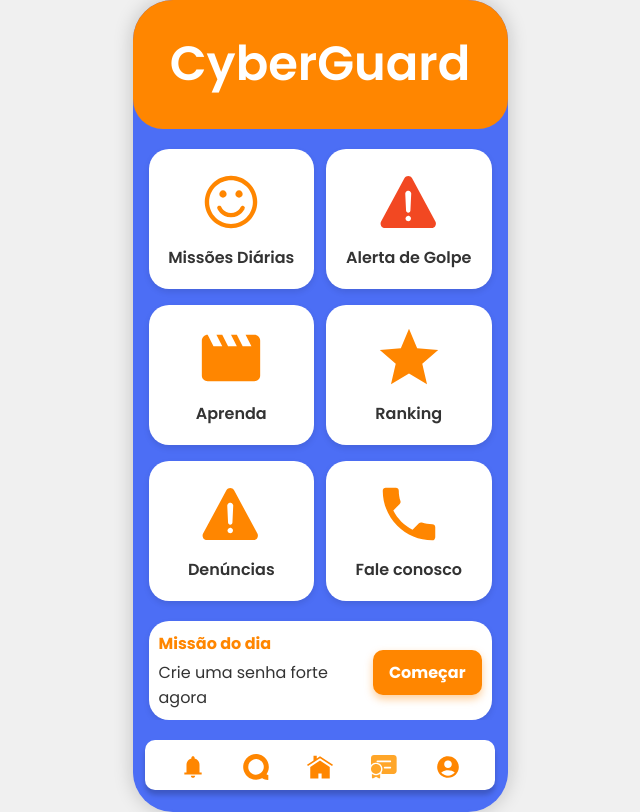
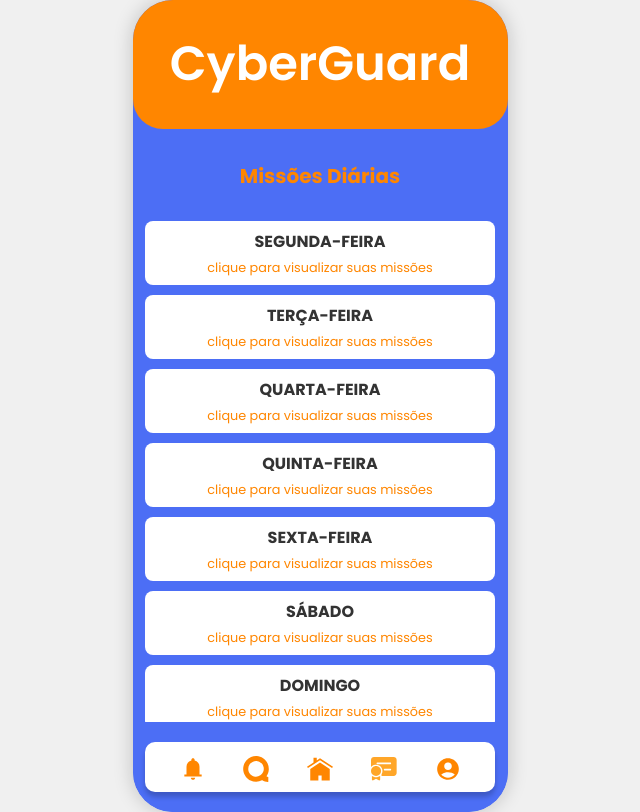
Before and after one commit to AndersonBem/CyberGuard, a React (Vite) app: page /MissoesDiarias in a window 1280 px wide. Shown: the whole page, without its empty margins (320-960 px from the left). Built offline with nearby package versions, Linux system fonts and the light colour scheme.

Commit message:
Lucas Mendes, tela missões diárias

```diff
--- a/src/componentes/Footer/index.jsx
+++ b/src/componentes/Footer/index.jsx
@@ -23,7 +23,7 @@
                 <Link to='/meuscertificados'>
                     <img src={Certificado} alt='Logo de certificado' />
                 </Link>
-                <Link to='/'>
+                <Link to='/bemvindocom'>
                     <img src={Perfil} alt='Logo de Perfil' />
                 </Link>
             </div>
--- a/src/pages/Home/Home.jsx
+++ b/src/pages/Home/Home.jsx
@@ -12,7 +12,7 @@
 
 export default function Home() {
   const botoesPrincipais = [
-    { icone: MissaoIcon, texto: "Missões Diárias", rota: "/missoes" },
+    { icone: MissaoIcon, texto: "Missões Diárias", rota: "/MissoesDiarias" },
     { icone: AlertaIcon, texto: "Alerta de Golpe", rota: "/alerta" },
     { icone: AprendaIcon, texto: "Aprenda", rota: "/aprenda" },
     { icone: RankingIcon, texto: "Ranking", rota: "/ranking" },
--- /dev/null
+++ b/src/pages/MissoesDiarias/MissoesDiarias.jsx
@@ -0,0 +1,59 @@
+import Footer from "../../componentes/footer";
+import Header from "../../componentes/Header";
+import "./styles.css";
+
+export default function MissoesDiarias(){
+    return (
+
+        <div className="app-shell">
+            <Header />
+            <div className="app-content">
+
+               <div class="container-missoes">
+        <h3 class="titulo-principal">Missões Diárias</h3>
+
+        <ul class="lista-dias">
+            <li class="item-dia">
+                <p class="nome-dia">Segunda-feira</p>
+                <a href="#" class="link-visualizar">clique para visualizar suas missões</a>
+            </li>
+
+            <li class="item-dia">
+                <p class="nome-dia">Terça-feira</p>
+                <a href="#" class="link-visualizar">clique para visualizar suas missões</a>
+            </li>
+
+            <li class="item-dia">
+                <p class="nome-dia">Quarta-feira</p>
+                <a href="#" class="link-visualizar">clique para visualizar suas missões</a>
+            </li>
+
+            <li class="item-dia">
+                <p class="nome-dia">Quinta-feira</p>
+                <a href="#" class="link-visualizar">clique para visualizar suas missões</a>
+            </li>
+
+            <li class="item-dia">
+                <p class="nome-dia">Sexta-feira</p>
+                <a href="#" class="link-visualizar">clique para visualizar suas missões</a>
+            </li>
+
+            <li class="item-dia">
+                <p class="nome-dia">Sábado</p>
+                <a href="#" class="link-visualizar">clique para visualizar suas missões</a>
+            </li>
+
+            <li class="item-dia">
+                <p class="nome-dia">Domingo</p>
+                <a href="#" class="link-visualizar">clique para visualizar suas missões</a>
+            </li>
+        </ul>
+      </div>
+
+            </div>
+            <Footer />
+        </div>
+
+
+    )
+}
--- /dev/null
+++ b/src/pages/MissoesDiarias/styles.css
@@ -0,0 +1,46 @@
+
+
+.container-missoes {
+    max-width: 350px;
+    margin: 0 auto;
+    padding: 2px;
+}
+
+.titulo-principal {
+    color: var(--cor-secundaria);
+    text-align: center;
+    font-size: 20px;
+    padding: 10px 0;
+}
+
+
+.lista-dias {
+    list-style-type: none;
+    padding: 0;
+    margin: 0;
+}
+
+.item-dia {
+    background-color: var(--cor-fundo-card);
+    padding: 8px;
+    margin-bottom: 10px;
+    border-radius: 8px;
+    text-align: center;
+}
+.nome-dia {
+    font-weight: bold;
+    color: var(--cor-texto-digitado);
+    margin: 0 0 5px 0;
+    text-transform: uppercase; /* texto opcional para deixar maiusculo dias da semana*/
+}
+
+.link-visualizar {
+    color: var(--cor-secundaria);
+    font-size: 80%;
+    text-decoration: none;
+    display: block; /* link para ocupar a própria linha */
+}
+
+.link-visualizar:hover {
+    text-decoration: underline; /* sublinhado quando passar o mouse */
+}
--- a/src/routes.jsx
+++ b/src/routes.jsx
@@ -14,6 +14,7 @@
 import Alerta from './pages/Alerta/Alerta.jsx'
 import Ranking from './pages/Ranking/Ranking.jsx'
 import FaleConosco from './pages/FaleConosco/FaleConosco.jsx'
+import MissoesDiarias from './pages/MissoesDiarias/MissoesDiarias.jsx'
 
 function AppRoutes() {
   return (
@@ -36,6 +37,7 @@
               <Route path ='/Alerta' element={<Alerta />} />
               <Route path ='/Ranking' element={<Ranking />} />
               <Route path ='/faleconosco' element={<FaleConosco />} />
+              <Route path ='/MissoesDiarias' element={<MissoesDiarias />} />
 
             </Routes>
 
```
